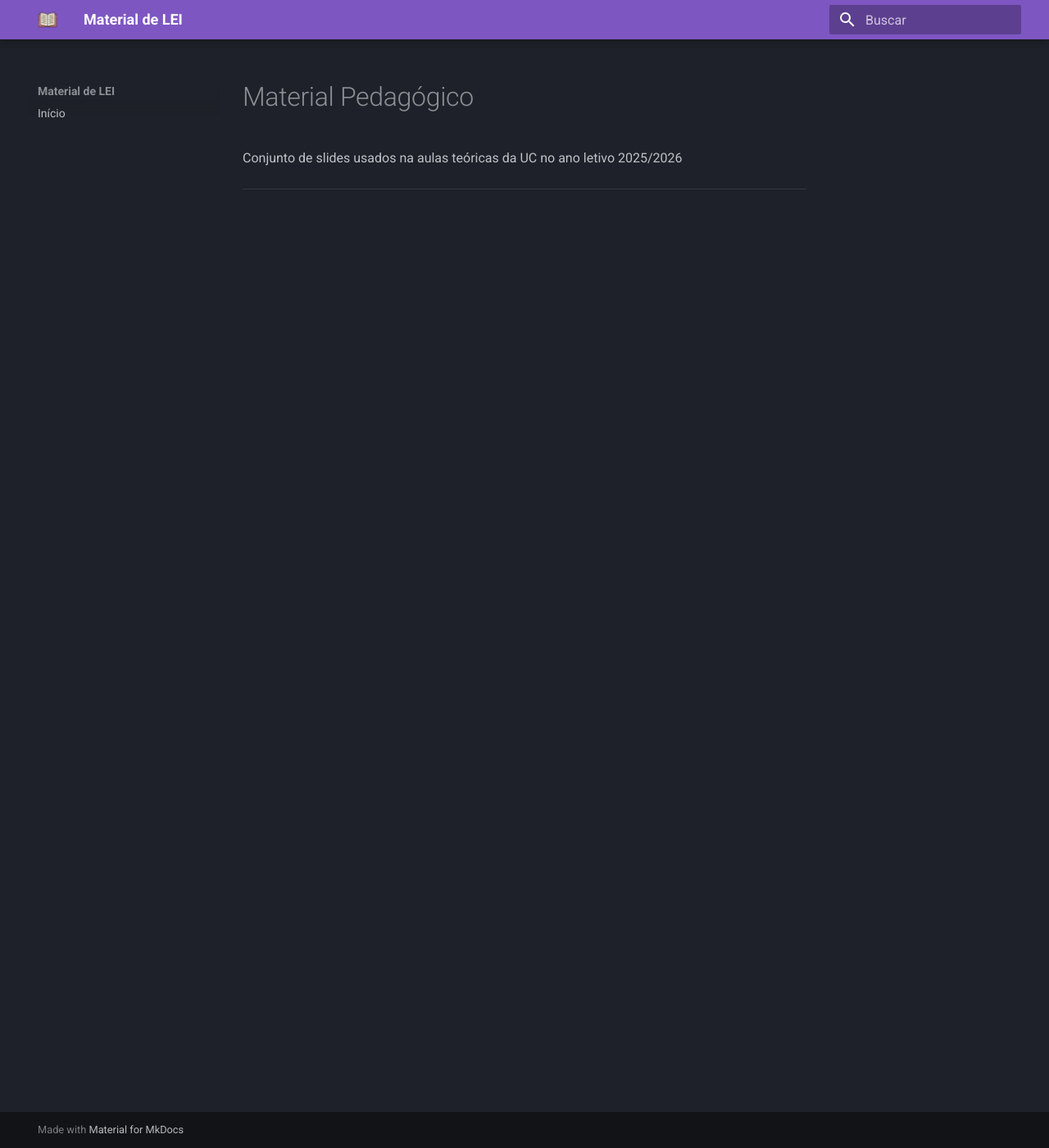
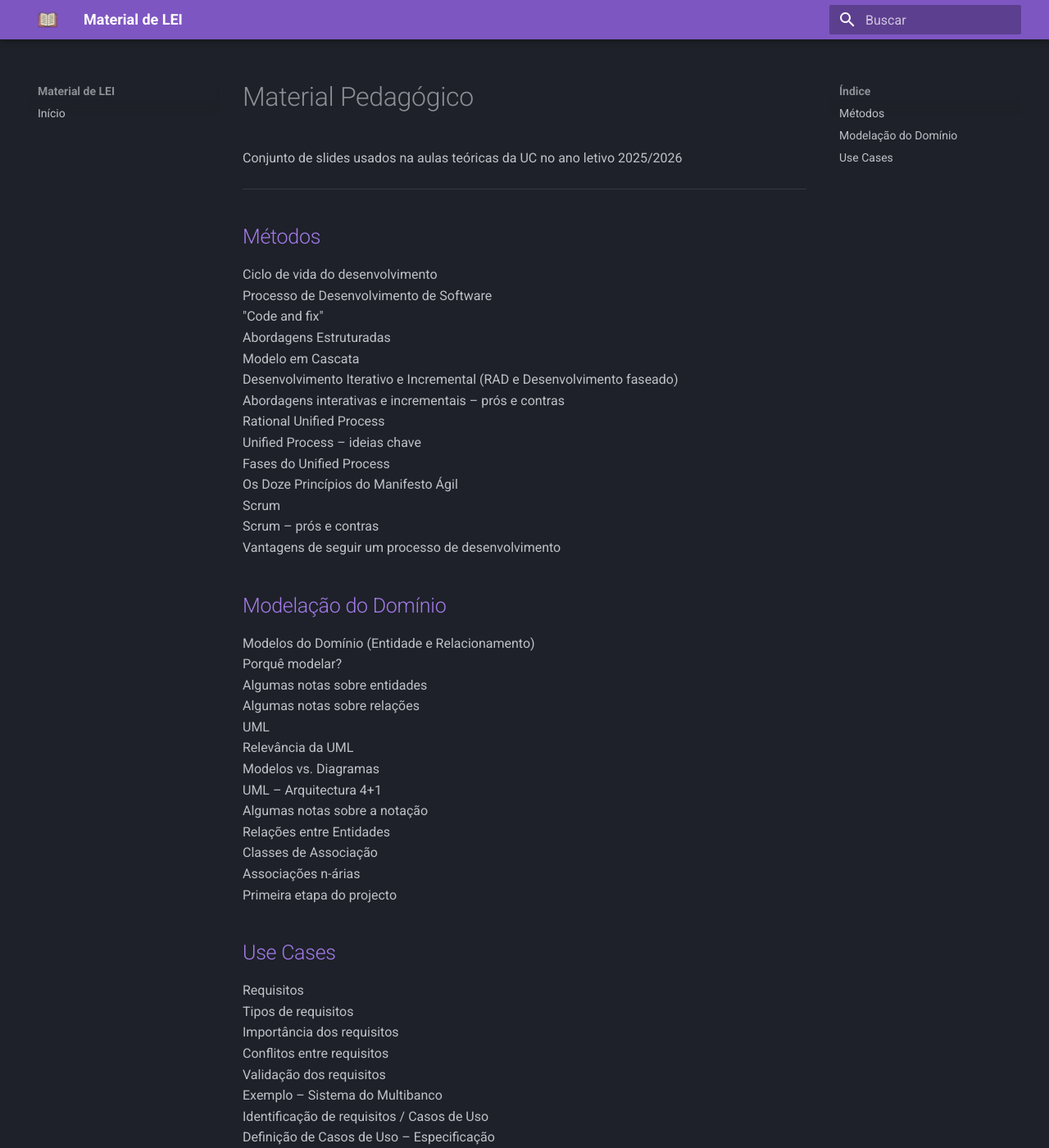
Before and after one commit to eduardo106919/LEI-Material-Estudo, an MkDocs documentation site: the page built from docs/DSS/Material Pedagógico/README.md, in a window 1280 px wide and 1400 px high. Shown: the whole window at 82% size. Built offline with MkDocs 1.6.1 and Material for MkDocs 9.7.7, drawn with Linux system fonts in a browser that asks for light colours; some of the changed text lies outside the part shown.

Commit message:
DSS + FM + IPM

```diff
--- a/docs/DSS/Material Pedagógico/README.md
+++ b/docs/DSS/Material Pedagógico/README.md
@@ -2,3 +2,55 @@
 Conjunto de slides usados na aulas teóricas da UC no ano letivo 2025/2026
 
 ---
+
+## [Métodos](1_Métodos.pdf)
+Ciclo de vida do desenvolvimento <br>
+Processo de Desenvolvimento de Software  <br>
+"Code and fix" <br>
+Abordagens Estruturadas <br>
+Modelo em Cascata <br>
+Desenvolvimento Iterativo e Incremental (RAD e Desenvolvimento faseado) <br>
+Abordagens interativas e incrementais – prós e contras <br>
+Rational Unified Process <br>
+Unified Process – ideias chave <br>
+Fases do Unified Process <br>
+Os Doze Princípios do Manifesto Ágil <br>
+Scrum <br>
+Scrum – prós e contras <br>
+Vantagens de seguir um processo de desenvolvimento <br>
+
+## [Modelação do Domínio](2_Modelação%20do%20Domínio.pdf)
+Modelos do Domínio (Entidade e Relacionamento) <br>
+Porquê modelar? <br>
+Algumas notas sobre entidades <br>
+Algumas notas sobre relações <br>
+UML <br>
+Relevância da UML <br>
+Modelos vs. Diagramas <br>
+UML – Arquitectura 4+1 <br>
+Algumas notas sobre a notação <br>
+Relações entre Entidades <br>
+Classes de Associação <br>
+Associações n-árias <br>
+Primeira etapa do projecto <br>
+
+## [Use Cases](3_Use%20Cases.pdf)
+Requisitos <br>
+Tipos de requisitos <br>
+Importância dos requisitos <br>
+Conflitos entre requisitos <br>
+Validação dos requisitos <br>
+Exemplo – Sistema do Multibanco <br>
+Identificação de requisitos / Casos de Uso <br>
+Definição de Casos de Uso – Especificação <br>
+Exemplo – Máquina Multibanco <br>
+Fluxo normal <br>
+Fluxo alternativo <br>
+Fluxo de excepção <br>
+Melhorar o Use Case <br>
+Processo de definição de requisitos (funcionais) <br>
+Definição de Use Case <br>
+Use Cases – Especificação (Tipos de fluxos) <br>
+Diagrama de Use Case – Exemplo <br>
+Atores e Associações <br>
+Use Cases – ponto situação <br>
```
Also changed, not shown: docs/FM/Material Pedagógico/README.md (+3 -0 lines), docs/IPM/Material Pedagógico/README.md (+8 -0 lines), 8 other files.
